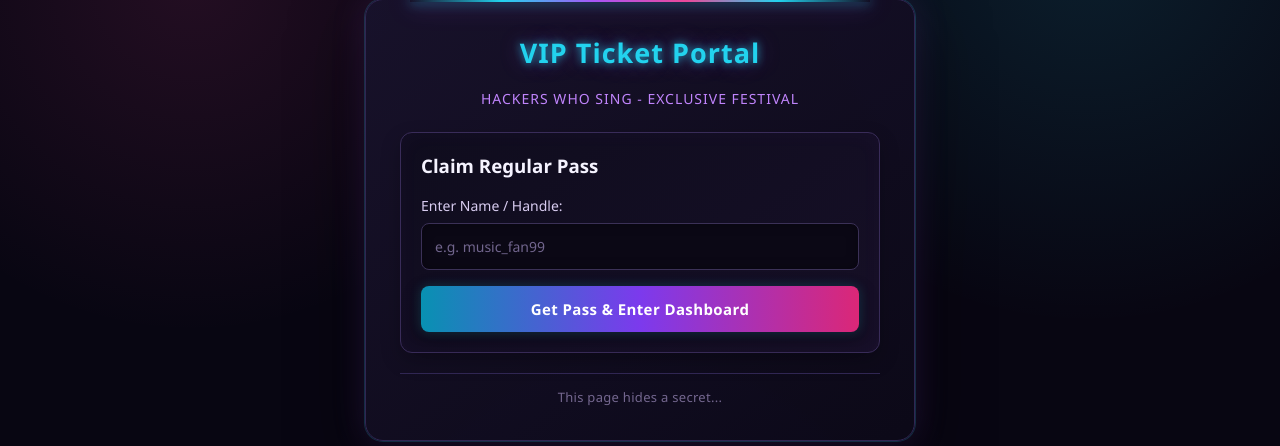
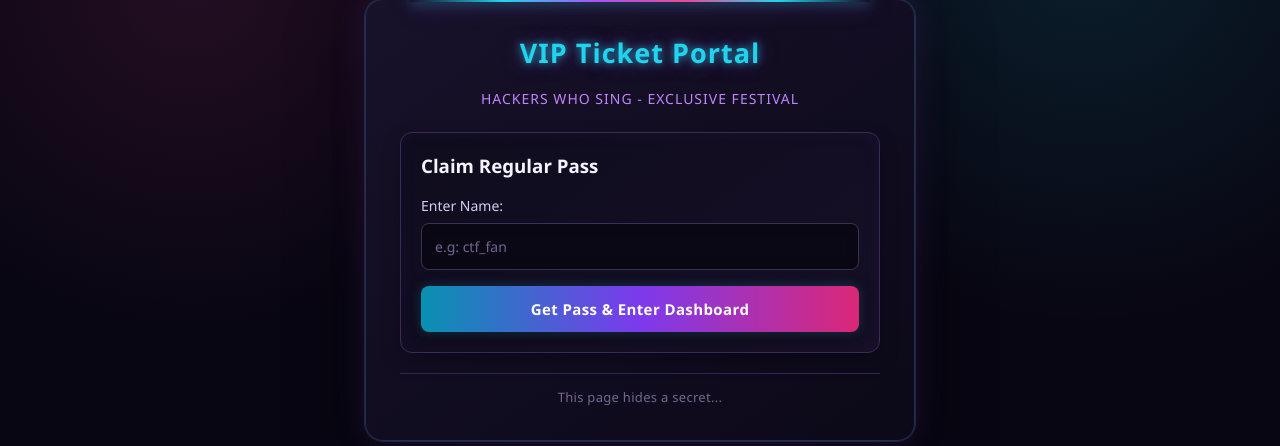
Before and after one commit to christinakal-business/CTF-CHALLENGES-THESIS, a PHP site: page / in a window 1280 px wide. Shown: the part 180-626 px from the top of the page. Run offline with PHP 8.4, Linux system fonts and the light colour scheme.

Commit message:
Update index.php

```diff
--- a/WEB-EXPLOITATION-CHALLENGE/index.php
+++ b/WEB-EXPLOITATION-CHALLENGE/index.php
@@ -312,8 +312,8 @@ $is_vip = isset($current_user['role']) && strtolower($current_user['role']) ===
                 <div class="error-msg"><?php echo htmlspecialchars($login_error); ?></div>
             <?php endif; ?>
             <form method="POST" action="index.php">
-                <label style="display:block; margin-bottom:8px; font-size:14px; color:#d8ccf0;">Enter Name / Handle:</label>
-                <input type="text" name="username" placeholder="e.g. music_fan99" required>
+                <label style="display:block; margin-bottom:8px; font-size:14px; color:#d8ccf0;">Enter Name:</label>
+                <input type="text" name="username" placeholder="e.g: ctf_fan" required>
                 <button type="submit" class="btn">Get Pass & Enter Dashboard</button>
             </form>
         </div>
```
